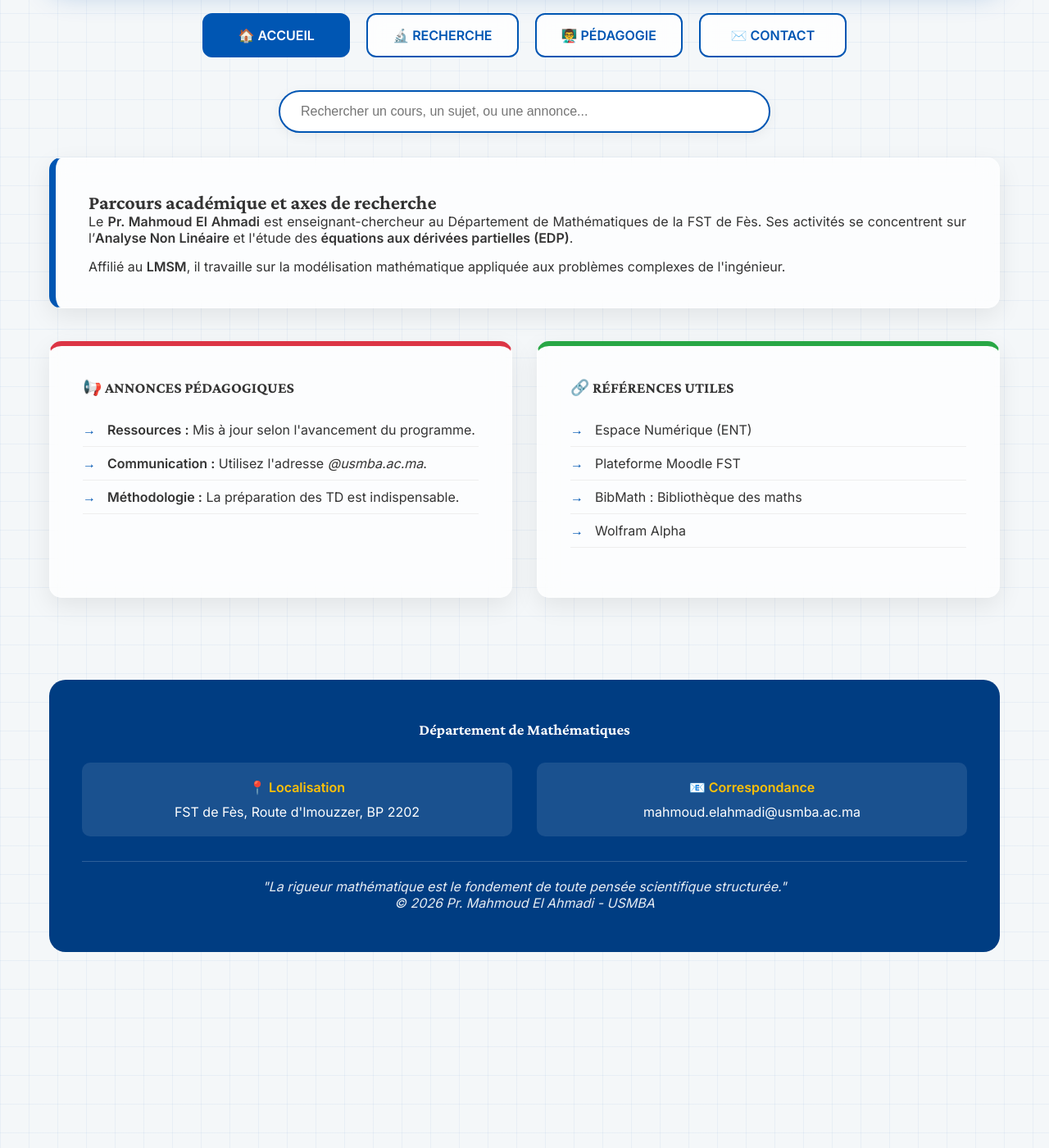
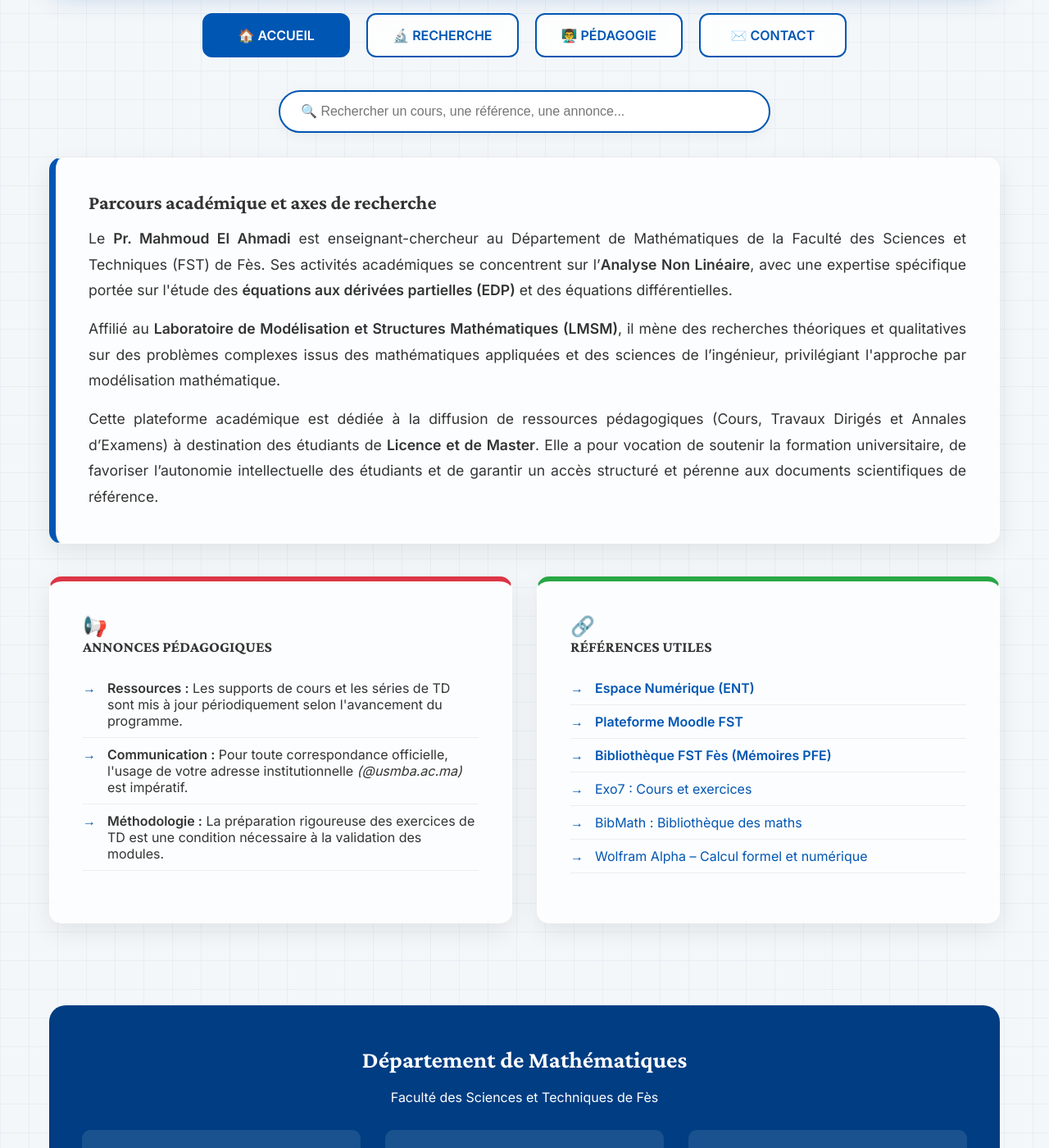
Before and after one commit to mahmoudmath/mahmoudmath.github.io, a Jekyll site: the page index.html, which Jekyll copies as it is, in a window 1280 px wide and 1400 px high, scrolled down 334 px. Shown: the whole window at 82% size. Built offline with Jekyll 4.4.1, drawn with Linux system fonts in a browser that asks for light colours; before the commit the page ends 1515 px from its top, so only the background shows below that; some of the changed text lies outside the part shown.

Commit message:
Update index.html

```diff
--- a/index.html
+++ b/index.html
@@ -4,34 +4,22 @@
     <meta charset="UTF-8">
     <meta name="viewport" content="width=device-width, initial-scale=1.0">
     <title>Pr. Mahmoud El Ahmadi - Espace Académique</title>
-    <!-- Bibliothèques pour les icônes et animations -->
     <link rel="stylesheet" href="https://cdnjs.cloudflare.com/ajax/libs/font-awesome/6.0.0/css/all.min.css">
     <link href="https://unpkg.com/aos@2.3.1/dist/aos.css" rel="stylesheet">
     <link rel="stylesheet" href="style.css">
 </head>
 <body>
     <div class="container">
-        <!-- EN-TÊTE -->
         <header class="professor-header" data-aos="fade-down">
-            <div class="header-photo">
-                <img src="assets/pdf/photo-prof.jpg" alt="Pr. Mahmoud El Ahmadi">
-            </div>
-
+            <div class="header-photo"><img src="assets/pdf/photo-prof.jpg" alt="Pr. Mahmoud El Ahmadi"></div>
             <div class="header-content">
                 <div class="professor-name">Pr. Mahmoud El Ahmadi</div>
                 <div class="professor-title">Professeur de Mathématiques</div>
-                <div class="institution">
-                    <span class="university">Faculté des Sciences et Techniques de Fès</span><br>
-                    Université Sidi Mohamed Ben Abdellah (USMBA)
-                </div>
+                <div class="institution"><span class="university">Faculté des Sciences et Techniques de Fès</span><br>Université Sidi Mohamed Ben Abdellah (USMBA)</div>
             </div>
-
-            <div class="header-logo">
-                <img src="assets/pdf/logo-universite.jpg" alt="Logo USMBA FST">
-            </div>
+            <div class="header-logo"><img src="assets/pdf/logo-universite.jpg" alt="Logo USMBA FST"></div>
         </header>
 
-        <!-- NAVIGATION PRINCIPALE -->
         <nav class="academic-nav" data-aos="fade-up">
             <a href="index.html" class="nav-card active">🏠 ACCUEIL</a>
             <a href="recherche.html" class="nav-card">🔬 RECHERCHE</a>
@@ -39,75 +27,85 @@
             <a href="contact.html" class="nav-card">✉️ CONTACT</a>
         </nav>
 
-        <!-- BARRE DE RECHERCHE -->
         <div class="search-container" data-aos="fade-up">
-            <input type="text" id="searchInput" class="search-bar" placeholder="Rechercher un cours, un sujet, ou une annonce...">
+            <input type="text" id="searchInput" class="search-bar" placeholder="🔍 Rechercher un cours, une référence, une annonce...">
         </div>
 
-        <!-- PRÉSENTATION -->
         <section class="presentation" data-aos="fade-right">
             <h2>Parcours académique et axes de recherche</h2>
-            <p style="text-align: justify; margin-bottom: 15px;">
-                Le <strong>Pr. Mahmoud El Ahmadi</strong> est enseignant-chercheur au Département de Mathématiques de la FST de Fès. Ses activités se concentrent sur l’<strong>Analyse Non Linéaire</strong> et l'étude des <strong>équations aux dérivées partielles (EDP)</strong>.
+            <p style="font-size: 1.1em; line-height: 1.8; text-align: justify; margin-top: 15px;">
+                Le <strong>Pr. Mahmoud El Ahmadi</strong> est enseignant-chercheur au Département de Mathématiques de la Faculté des Sciences et Techniques (FST) de Fès. Ses activités académiques se concentrent sur l’<strong>Analyse Non Linéaire</strong>, avec une expertise spécifique portée sur l'étude des <strong>équations aux dérivées partielles (EDP)</strong> et des équations différentielles.
             </p>
-            <p style="text-align: justify;">
-                Affilié au <strong>LMSM</strong>, il travaille sur la modélisation mathématique appliquée aux problèmes complexes de l'ingénieur.
+            <p style="margin-top: 15px; font-size: 1.1em; line-height: 1.8; text-align: justify;">
+                Affilié au <strong>Laboratoire de Modélisation et Structures Mathématiques (LMSM)</strong>, il mène des recherches théoriques et qualitatives sur des problèmes complexes issus des mathématiques appliquées et des sciences de l’ingénieur, privilégiant l'approche par modélisation mathématique.
+            </p>
+            <p style="margin-top: 15px; font-size: 1.1em; line-height: 1.8; text-align: justify;">
+                Cette plateforme académique est dédiée à la diffusion de ressources pédagogiques (Cours, Travaux Dirigés et Annales d’Examens) à destination des étudiants de <strong>Licence et de Master</strong>. Elle a pour vocation de soutenir la formation universitaire, de favoriser l’autonomie intellectuelle des étudiants et de garantir un accès structuré et pérenne aux documents scientifiques de référence.
             </p>
         </section>
 
         <div class="resources-grid">
             <div class="resource-card" data-aos="zoom-in" style="border-top-color: #dc3545;">
-                <h3>📢 ANNONCES PÉDAGOGIQUES</h3>
+                <span style="font-size: 1.5em;">📢</span>
+                <h3>ANNONCES PÉDAGOGIQUES</h3>
                 <ul class="resource-list">
-                    <li><strong>Ressources :</strong> Mis à jour selon l'avancement du programme.</li>
-                    <li><strong>Communication :</strong> Utilisez l'adresse <em>@usmba.ac.ma</em>.</li>
-                    <li><strong>Méthodologie :</strong> La préparation des TD est indispensable.</li>
+                    <li><strong>Ressources :</strong> Les supports de cours et les séries de TD sont mis à jour périodiquement selon l'avancement du programme.</li>
+                    <li><strong>Communication :</strong> Pour toute correspondance officielle, l'usage de votre adresse institutionnelle <em>(@usmba.ac.ma)</em> est impératif.</li>
+                    <li><strong>Méthodologie :</strong> La préparation rigoureuse des exercices de TD est une condition nécessaire à la validation des modules.</li>
                 </ul>
             </div>
 
             <div class="resource-card" data-aos="zoom-in" data-aos-delay="200" style="border-top-color: #28a745;">
-                <h3>🔗 RÉFÉRENCES UTILES</h3>
+                <span style="font-size: 1.5em;">🔗</span>
+                <h3>RÉFÉRENCES UTILES</h3>
                 <ul class="resource-list">
-                    <li><a href="https://ent-fst.usmba.ac.ma/" target="_blank">Espace Numérique (ENT)</a></li>
-                    <li><a href="https://elearn.fst-usmba.ac.ma/" target="_blank">Plateforme Moodle FST</a></li>
-                    <li><a href="https://www.bibmath.net/" target="_blank">BibMath : Bibliothèque des maths</a></li>
-                    <li><a href="https://www.wolframalpha.com/" target="_blank">Wolfram Alpha</a></li>
+                    <li><a href="https://ent-fst.usmba.ac.ma/" target="_blank" style="color:#0056b3; font-weight: bold;">Espace Numérique (ENT)</a></li>
+                    <li><a href="https://elearn.fst-usmba.ac.ma/" target="_blank" style="color:#0056b3; font-weight: bold;">Plateforme Moodle FST</a></li>
+                    <li><a href="https://memoirepfe.fst-usmba.ac.ma/" target="_blank" style="color:#0056b3; font-weight: bold;">Bibliothèque FST Fès (Mémoires PFE)</a></li>
+                    <li><a href="http://exo7.emath.fr/" target="_blank" style="color:#0056b3;">Exo7 : Cours et exercices</a></li>
+                    <li><a href="https://www.bibmath.net/" target="_blank" style="color:#0056b3;">BibMath : Bibliothèque des maths</a></li>
+                    <li><a href="https://www.wolframalpha.com/" target="_blank" style="color:#0056b3;">Wolfram Alpha – Calcul formel et numérique</a></li>
                 </ul>
             </div>
         </div>
 
-        <!-- FOOTER -->
         <footer class="professor-footer" data-aos="fade-up">
-            <h3>Département de Mathématiques</h3>
+            <h3 style="font-size: 1.8em; margin-bottom: 20px;">Département de Mathématiques</h3>
+            <p>Faculté des Sciences et Techniques de Fès</p>
             <div class="contact-info">
                 <div class="contact-item">
                     <h4>📍 Localisation</h4>
-                    <p>FST de Fès, Route d'Imouzzer, BP 2202</p>
+                    <p>FST de Fès, Route d'Imouzzer, BP 2202, Fès</p>
                 </div>
                 <div class="contact-item">
                     <h4>📧 Correspondance</h4>
-                    <p>mahmoud.elahmadi@usmba.ac.ma</p>
+                    <p>mahmoud.elahmadi@usmba.ac.ma<br>Réponse sous 48h ouvrées</p>
                 </div>
+                <div class="contact-item">
+                    <h4>🕒 Permanence</h4>
+                    <p>Réception sur rendez-vous<br>à solliciter par courriel institutionnel</p>
+                </div>
+            </div>
+            <div class="footer-links">
+                <a href="http://www.fst-usmba.ac.ma/" target="_blank">🌐 Portail FST Fès</a>
+                <a href="https://www.usmba.ac.ma" target="_blank">🏛️ Université USMBA</a>
+                <a href="https://fst-usmba.ac.ma/emploi-du-temps/" target="_blank">📅 Emplois du Temps</a>
             </div>
             <div class="signature">
                 <p>"La rigueur mathématique est le fondement de toute pensée scientifique structurée."</p>
-                <p>© 2026 Pr. Mahmoud El Ahmadi - USMBA</p>
+                <p style="margin-top: 15px;">© 2026 Pr. Mahmoud El Ahmadi - FST de Fès, USMBA</p>
             </div>
         </footer>
     </div>
-
-    <!-- SCRIPTS POUR ANIMATIONS ET RECHERCHE -->
     <script src="https://unpkg.com/aos@2.3.1/dist/aos.js"></script>
     <script>
         AOS.init({ duration: 1000, once: true });
-
-        // Script de recherche interne
         document.getElementById('searchInput').addEventListener('keyup', function() {
             let filter = this.value.toLowerCase();
-            let cards = document.querySelectorAll('.resource-card, .presentation');
+            let cards = document.querySelectorAll('.resource-card, .presentation p');
             cards.forEach(card => {
                 let text = card.innerText.toLowerCase();
-                card.style.display = text.includes(filter) ? "block" : "none";
+                card.closest('.resource-card, .presentation') ? card.style.display = text.includes(filter) ? "block" : "none" : null;
             });
         });
     </script>
```
